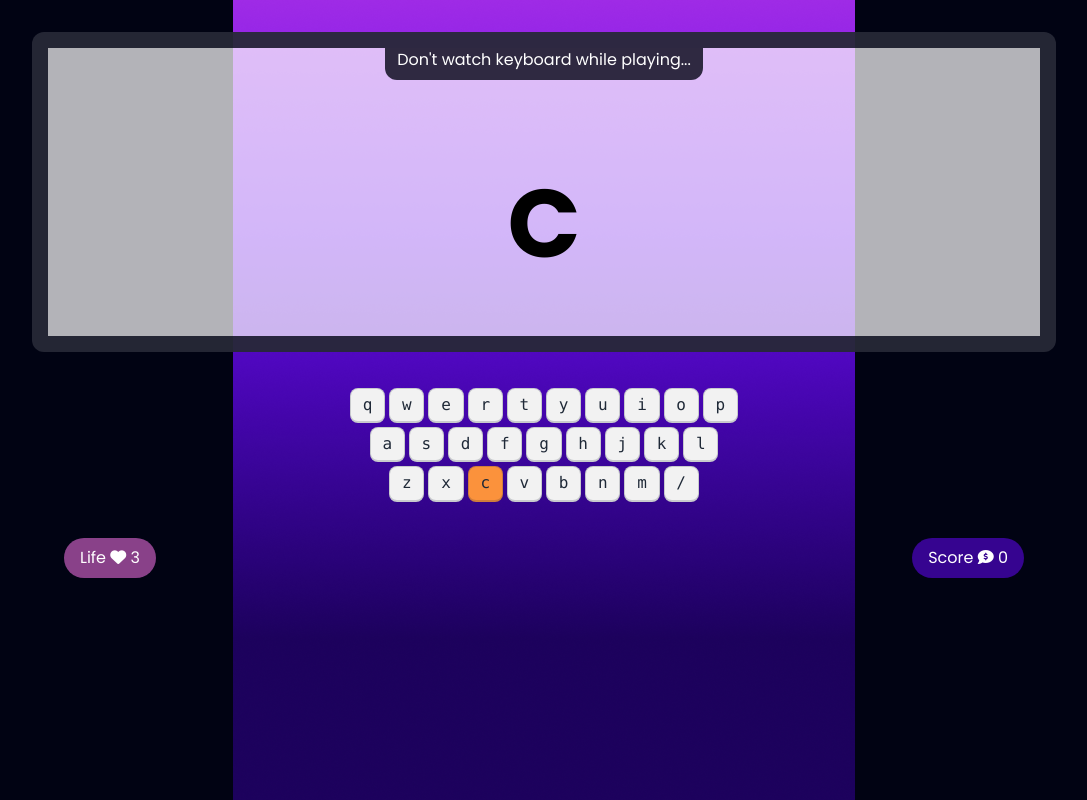
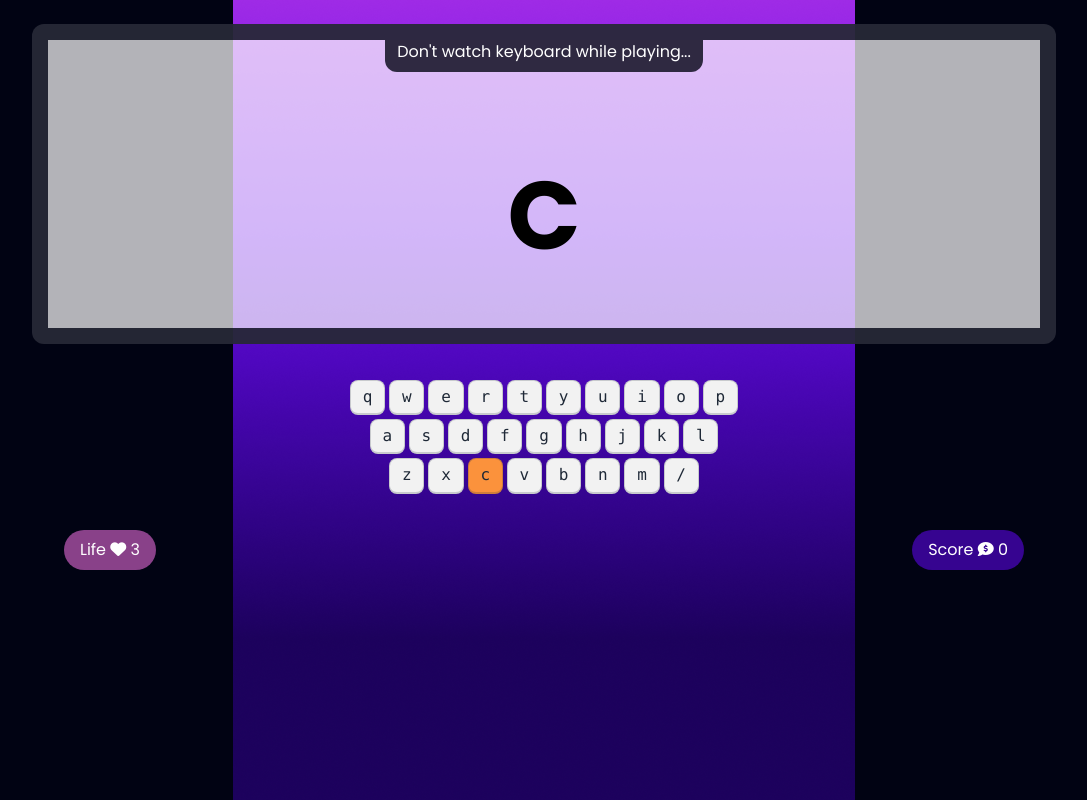
Before and after one commit to kibriarobin97/alpha-clash-pro, a plain HTML site: page index.html in a window 1280 px wide. Both pictures are taken after a click on the button "Play Now". Shown: the whole page, without its empty margins (96-1183 px from the left). Drawn offline with nearby package versions, Linux system fonts and the light colour scheme.

Commit message:
updated padding

```diff
--- a/index.html
+++ b/index.html
@@ -47,7 +47,7 @@
 
         <!-- play ground -->
         <section id="play-ground" class="hidden">
-            <div class="flex flex-col items-center gap-8 py-8">
+            <div class="flex flex-col items-center gap-8 py-6">
                 <!-- screen -->
                 <div
                     class="artboard artboard-horizontal phone-6 border-[16px] rounded-xl border-[#010313CC] bg-[#FFFFFFB3]">
```
